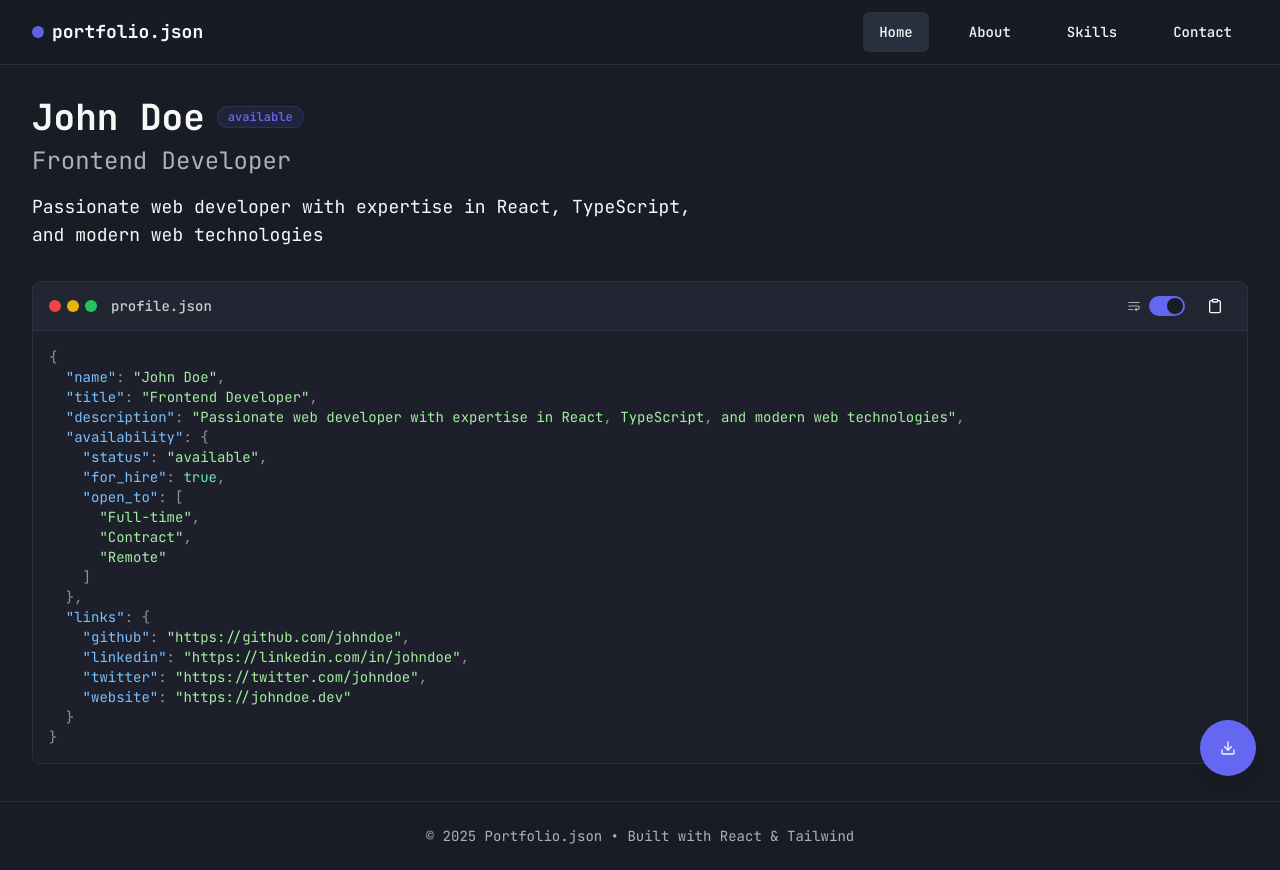
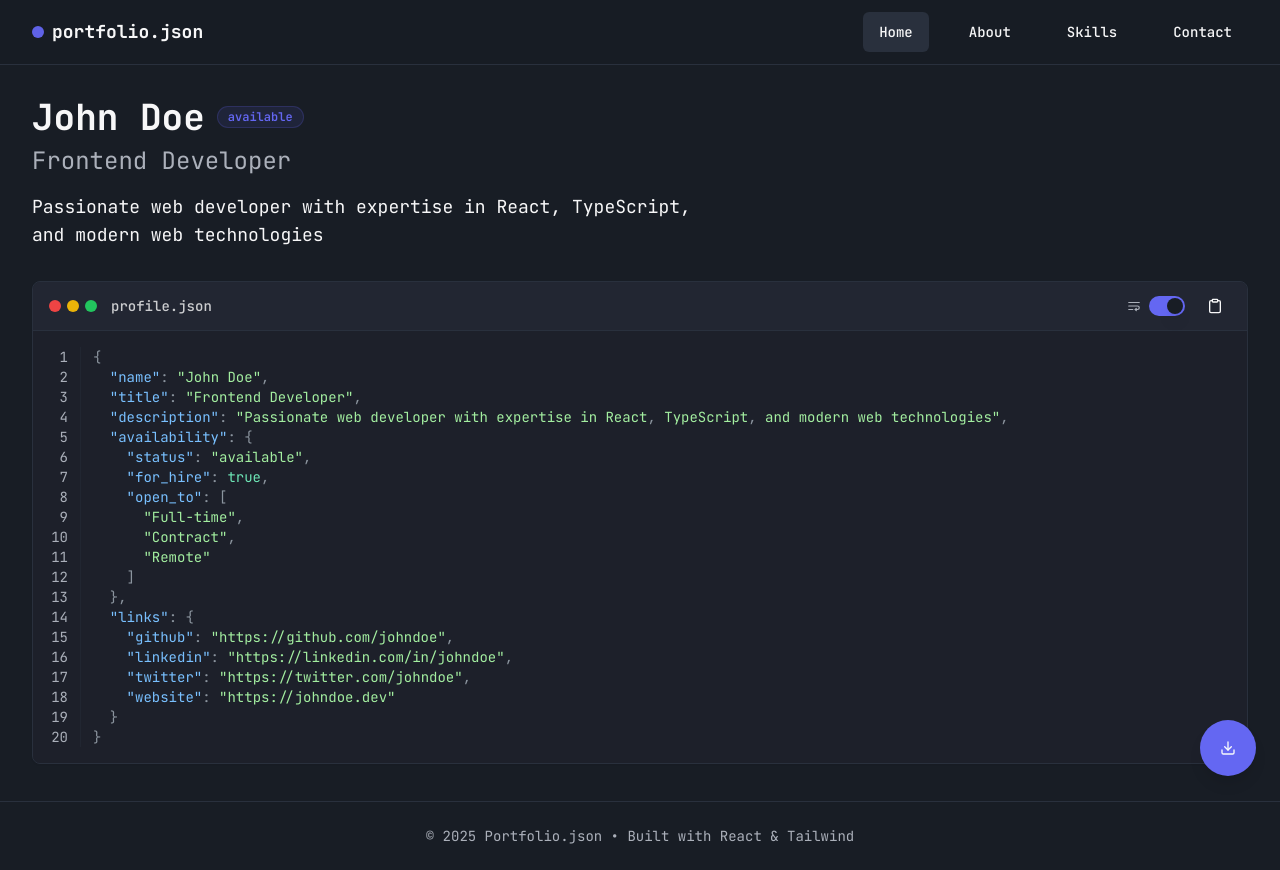
Before and after one commit to iskandar45/json-dark-cards, a React (Vite) app: page / in a window 1280 px wide. Built offline with nearby package versions, Linux system fonts and the light colour scheme.

Commit message:
Add line numbering
Implement line numbering for the JSON content displayed within the cards.

```diff
--- a/src/components/JsonCard.tsx
+++ b/src/components/JsonCard.tsx
@@ -30,9 +30,13 @@ const JsonCard = ({ title, jsonData, className = "" }: JsonCardProps) => {
     setTimeout(() => setCopied(false), 2000);
   };
 
-  // Format the JSON with syntax highlighting
+  // Format the JSON with syntax highlighting and line numbers
   const formatJsonWithHighlighting = (json: string) => {
-    return json
+    const lines = json.split('\n');
+
+    return lines.map((line, index) => {
+      const lineNumber = index + 1;
+      const highlightedLine = line
         .replace(/("(\\u[a-zA-Z0-9]{4}|\\[^u]|[^\\"])*"(\s*:)?|\b(true|false|null)\b|-?\d+(?:\.\d*)?(?:[eE][+\-]?\d+)?)/g, (match) => {
           let cls = 'number';
           if (/^"/.test(match)) {
@@ -53,6 +57,9 @@ const JsonCard = ({ title, jsonData, className = "" }: JsonCardProps) => {
         })
         .replace(/[{}\[\]]/g, (match) => `<span class="punctuation">${match}</span>`)
         .replace(/,/g, '<span class="punctuation">,</span>');
+
+      return `<div class="line"><span class="line-number">${lineNumber}</span><span class="line-content">${highlightedLine}</span></div>`;
+    }).join('');
   };
 
   return (
--- a/src/index.css
+++ b/src/index.css
@@ -83,6 +83,18 @@
     @apply text-code-boolean;
   }
 
+  .json-content .line {
+    @apply flex;
+  }
+
+  .json-content .line-number {
+    @apply text-muted-foreground w-8 inline-flex justify-end pr-3 select-none border-r border-border/40 mr-3;
+  }
+
+  .json-content .line-content {
+    @apply flex-1;
+  }
+
   .terminal-header {
     @apply flex items-center gap-1.5 px-4 py-2 bg-muted/60 border-b border-border;
   }
```
Lines whose indentation alone changed are shown as unchanged.
